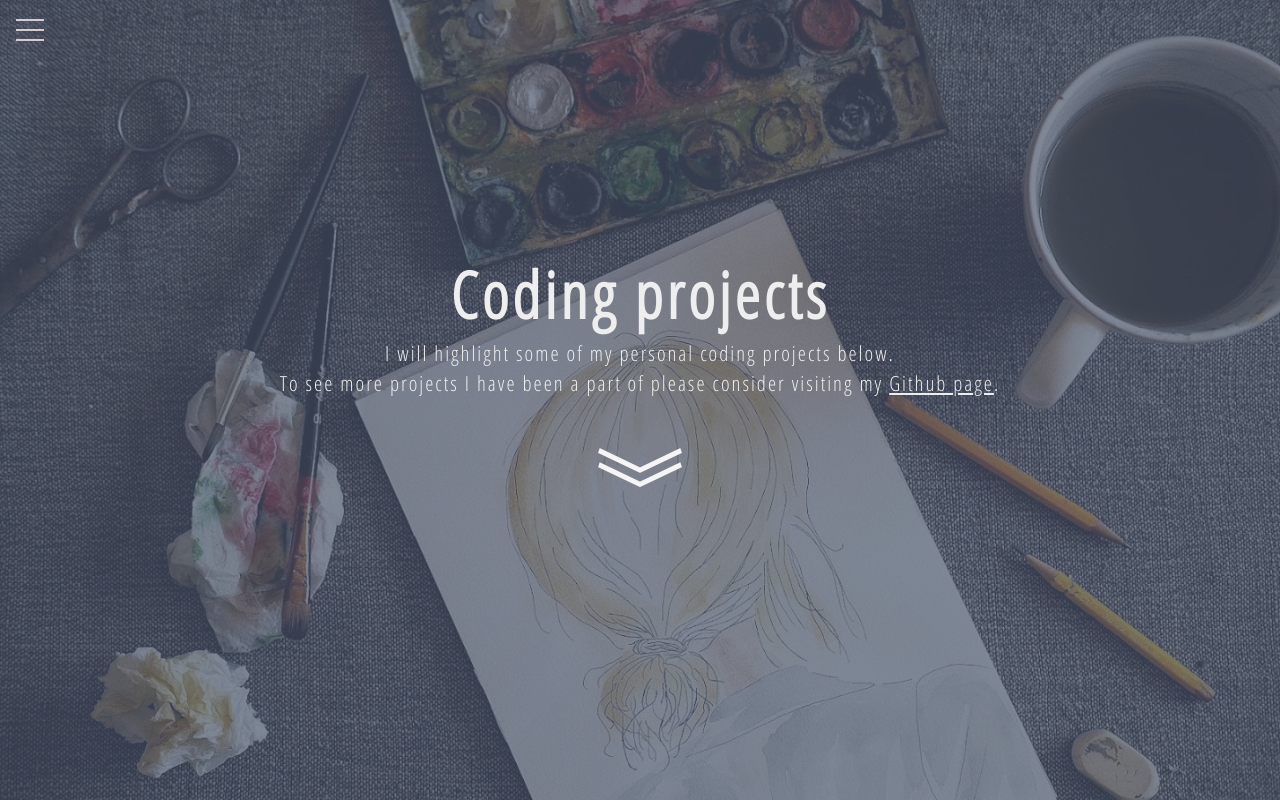
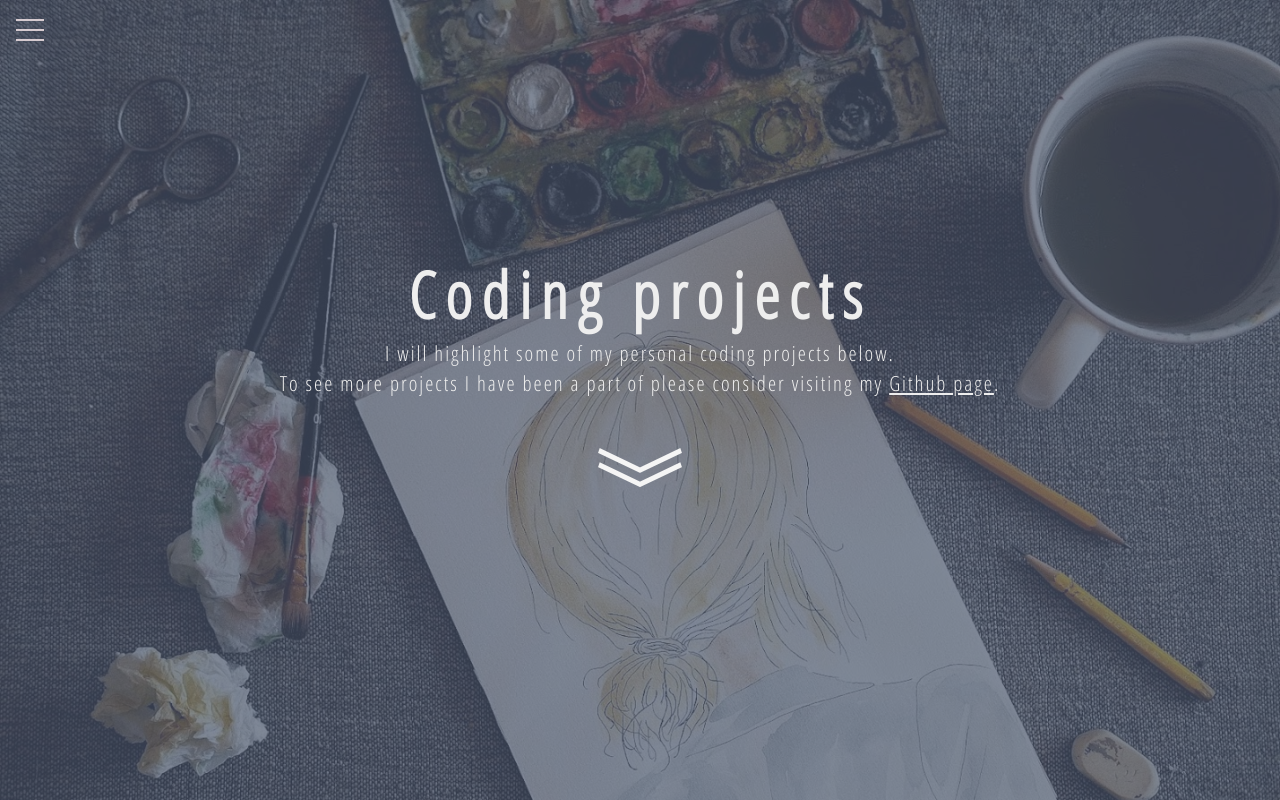
Before and after one commit to pg222jx/portfolio, a React (Create React App) app: page /code in a window 1280 px wide. Shown: the top 800 px of the page. Built offline with nearby package versions, Linux system fonts and the light colour scheme.

Commit message:
Adding typewriter style

```diff
--- a/src/App.css
+++ b/src/App.css
@@ -29,6 +29,11 @@
 @keyframes shadowOut {
   from { box-shadow: 5px 5px 18px var(--primary-color); }
   to { box-shadow: none; }
+}
+
+@keyframes typing {
+  from { width: 0 }
+  to { width: 100% }
 }
 
 * {
@@ -65,7 +70,6 @@ a {
   letter-spacing: 2px;
   position: relative;
 }
-
 
 .showcase {
   height: 100vh;
@@ -105,7 +109,6 @@ a {
 .showcase .showcase-outer {
   color: #1f1e38;
   text-align: center;
-  /* background-color: var(--primaryBackground-color); */
   margin-bottom: 10rem;
   margin-top: 5rem;
   position:relative;
@@ -113,7 +116,11 @@ a {
 
 .showcase h1 {
   font-size: 4rem;
-  letter-spacing: 4px
+  overflow: hidden;
+  white-space: nowrap;
+  margin: 0 auto;
+  letter-spacing: .15em;
+  animation: typing 3.5s steps(30, end);
 }
 
 .showcase h2 {
--- a/src/App.js
+++ b/src/App.js
@@ -19,7 +19,7 @@ import PostList from './components/PostList'
 function App() {
   return (
     <Router>
-      <div className="showcase">
+      <header className="showcase">
         <Navbar/>
         <Switch>
         <Route path="/posts" exact component={PostList} />
@@ -34,7 +34,7 @@ function App() {
         <Route path="/create" exact component={CreatePost} />
         <Route path="/edit" exact component={EditPost} />
         <Route path="/delete" exact component={DeletePost} />
-      </div>
+      </header>
     </Router>
   );
 }
```
